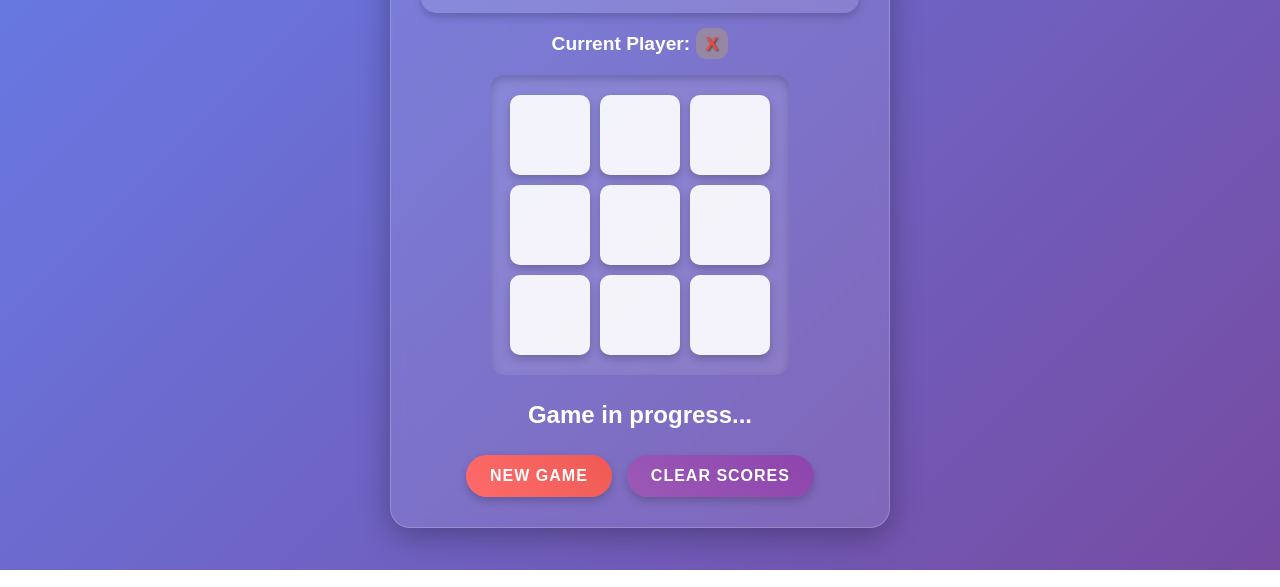
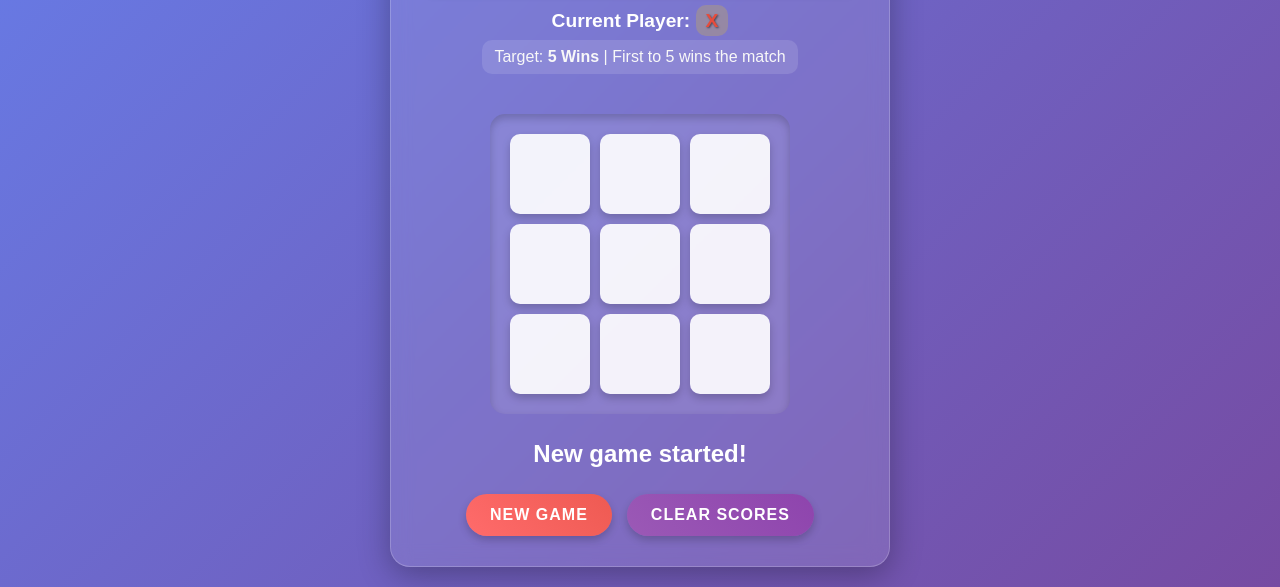
Before and after one commit to AkhandJyotiRaj/Tic-tac-toe, a plain HTML site: page index.html in a window 1280 px wide. Both pictures are taken after a click on the button "NEW GAME". Shown: the part 230-817 px from the top of the page. Drawn offline with Linux system fonts and the light colour scheme.

Commit message:
add round to win every 5 first plyer to win

```diff
--- a/index.html
+++ b/index.html
@@ -32,6 +32,9 @@
         <div class="game-info">
             Current Player: <span class="current-player" id="currentPlayer">X</span>
         </div>
+        <div class="match-info">
+            Target: <strong>5 Wins</strong> | First to 5 wins the match
+        </div>
 
         <!-- Game Board -->
         <div class="game-board" id="gameBoard">
@@ -48,7 +51,7 @@
 
         <!-- Game Status -->
         <div class="game-status" id="gameStatus">
-            Game in progress...
+            Ready to play!
         </div>
 
         <!-- Controls -->
--- a/script.js
+++ b/script.js
@@ -9,6 +9,7 @@ let scores = {
     O: 0,
     draws: 0
 };
+const winTarget = 5;
 
 // Winning combinations
 const winningCombinations = [
@@ -40,7 +41,7 @@ function initializeGame() {
     });
 
     // Add event listeners to buttons
-    resetButton.addEventListener('click', resetGame);
+    resetButton.addEventListener('click', startNewMatch);
     clearScoreButton.addEventListener('click', clearScores);
 
     // Update display
@@ -128,9 +129,15 @@ function handleWin(winner) {
     scores[winner]++;
     updateScoreDisplay();
 
-    // Show win message with emojis
-    gameStatusElement.textContent = `🎉 Player ${winner} Wins! 🎉`;
-    gameStatusElement.classList.add('winner');
+    // Check if this player reached the match target
+    if (scores[winner] >= winTarget) {
+        gameStatusElement.textContent = `🏆 Player ${winner} Wins the Match! 🏆`;
+        gameStatusElement.classList.add('winner');
+    } else {
+        // Show win message with emojis
+        gameStatusElement.textContent = `🎉 Player ${winner} Wins! 🎉`;
+        gameStatusElement.classList.add('winner');
+    }
 
     // Disable all cells
     cells.forEach(cell => {
@@ -139,6 +146,13 @@ function handleWin(winner) {
 
     // Play win sound effect (visual feedback)
     celebrateWin();
+
+    // If the match is not finished yet, start a new round automatically after a short delay
+    if (scores[winner] < winTarget) {
+        setTimeout(() => {
+            startNewRound();
+        }, 1400);
+    }
 }
 
 // Handle draw
@@ -154,6 +168,11 @@ function handleDraw() {
     cells.forEach(cell => {
         cell.classList.add('disabled');
     });
+
+    // Start a new round automatically after a short delay
+    setTimeout(() => {
+        startNewRound();
+    }, 1400);
 }
 
 // Highlight winning cells
@@ -174,9 +193,40 @@ function celebrateWin() {
     }, 1000);
 }
 
-// Reset game
-function resetGame() {
-    // Reset game state
+// Start a fresh match (reset scores and board)
+function startNewMatch() {
+    currentPlayer = 'X';
+    gameBoard = ['', '', '', '', '', '', '', '', ''];
+    gameActive = true;
+    scores = {
+        X: 0,
+        O: 0,
+        draws: 0
+    };
+
+    // Reset cells
+    cells.forEach(cell => {
+        cell.textContent = '';
+        cell.classList.remove('x', 'o', 'disabled', 'winning-cell');
+    });
+
+    // Reset status for a fresh match
+    gameStatusElement.textContent = 'New game started!';
+    gameStatusElement.classList.remove('winner', 'draw');
+
+    // Update display
+    updateDisplay();
+
+    // Add reset animation
+    const boardElement = document.querySelector('.game-board');
+    boardElement.style.animation = 'pulse 0.5s ease-in-out';
+    setTimeout(() => {
+        boardElement.style.animation = '';
+    }, 500);
+}
+
+// Start the next round without resetting scores
+function startNewRound() {
     currentPlayer = 'X';
     gameBoard = ['', '', '', '', '', '', '', '', ''];
     gameActive = true;
@@ -187,8 +237,8 @@ function resetGame() {
         cell.classList.remove('x', 'o', 'disabled', 'winning-cell');
     });
 
-    // Reset status
-    gameStatusElement.textContent = 'Game in progress...';
+    // Reset status for a fresh round
+    gameStatusElement.textContent = 'Round started!';
     gameStatusElement.classList.remove('winner', 'draw');
 
     // Update display
@@ -212,7 +262,7 @@ function clearScores() {
     updateScoreDisplay();
 
     // Also reset the current game so a fresh round starts
-    resetGame();
+    startNewMatch();
 
     // Add clear animation (trigger after reset so both animate independently)
     const scoreBoard = document.querySelector('.score-board');
@@ -346,6 +396,7 @@ document.addEventListener('DOMContentLoaded', () => {
     loadGameStats();
     initializeGame();
     addHoverEffects();
+    gameStatusElement.textContent = 'Ready to play!';
 
     // Add welcome message
     console.log('🎮 Tic Tac Toe Game Loaded!');
--- a/style.css
+++ b/style.css
@@ -69,9 +69,19 @@ h1 {
 
 /* Game information */
 .game-info {
-    margin: 20px 0;
+    margin: 20px 0 8px;
     font-size: 1.2rem;
     font-weight: bold;
+}
+
+.match-info {
+    margin-bottom: 20px;
+    font-size: 1rem;
+    color: #f8f8f8;
+    background: rgba(255, 255, 255, 0.12);
+    border-radius: 10px;
+    padding: 8px 12px;
+    display: inline-block;
 }
 
 .current-player {
```
